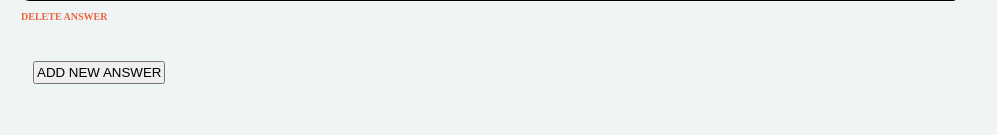
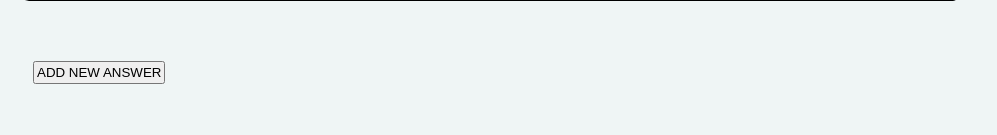
Before and after one commit to dapie346/AskMate, a Flask app: template templates/display-question.html in a window 1280 px wide. Shown: the part 983-1118 px from the top of the page, without its empty margins (0-997 px from the left). Run offline with Flask 2, Linux system fonts and the light colour scheme; the template is opened without the code that fills it: most values are stand-ins (such as "Sample title", 1, 10 or a date in 2020); grey boxes marked "Sample" are stand-in pictures.

Commit message:
remove delete link

```diff
--- a/templates/display-question.html
+++ b/templates/display-question.html
@@ -41,7 +41,6 @@
 
 
         </div>
-        <a href="{{ url_for('delete_answer', answer_id = answer['id'])}}"class="edit_and_delete"> DELETE ANSWER</a>
         <br><br>
     {% endfor %}
 
```
